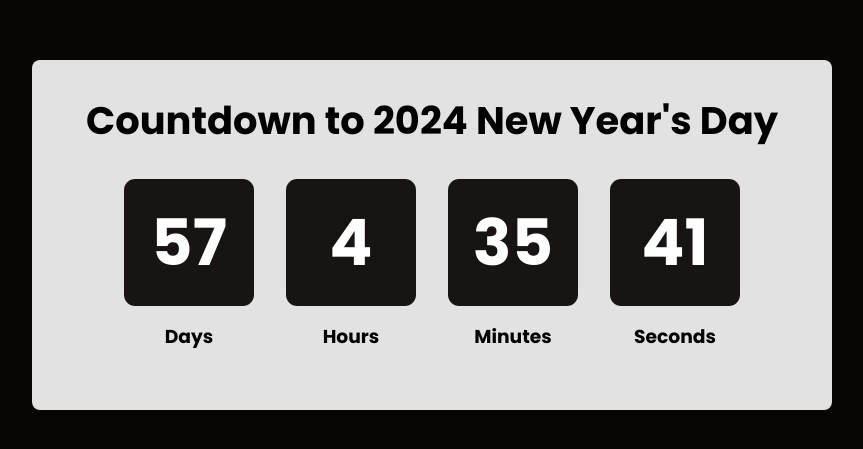
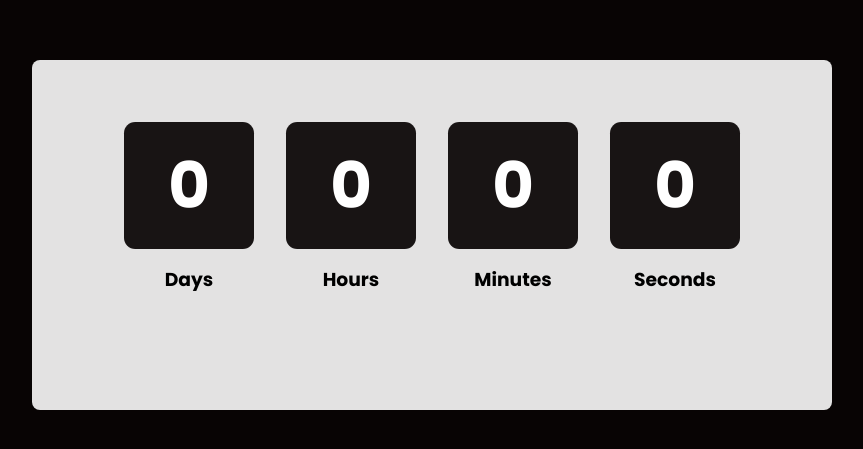
Before and after one commit to mat-afk/countdown-timer, a React (Vite) app: page /countdown in a window 1280 px wide. Shown: the part 165-614 px from the top of the page, without its empty margins (208-1071 px from the left). Built offline with nearby package versions, Linux system fonts and the light colour scheme.

Commit message:
feat: consuming countdown configurantions

```diff
--- a/src/App.jsx
+++ b/src/App.jsx
@@ -1,10 +1,23 @@
 import { Outlet } from "react-router-dom";
+import { useContext } from "react";
+
+import { CountdownContext } from "./context/CountdownContext";
 
 import "./App.css";
 
 function App() {
+  const { countdownConfig } = useContext(CountdownContext);
+  if (!countdownConfig) return <Outlet />;
+
   return (
-    <div className="App" style={{ background: "#080404" }}>
+    <div
+      className="App"
+      style={
+        countdownConfig.image
+          ? { background: `url(${countdownConfig.image})` }
+          : { background: "#080404" }
+      }
+    >
       <div className="container">
         <Outlet />
       </div>
--- a/src/components/Counter.jsx
+++ b/src/components/Counter.jsx
@@ -1,9 +1,11 @@
 import "./Counter.css";
 
-const Counter = ({ text, number }) => {
+const Counter = ({ text, number, color }) => {
   return (
     <div className="counter">
-      <p className="counter-number">{number}</p>
+      <p className="counter-number" style={{ backgroundColor: color }}>
+        {number}
+      </p>
       <h3 className="counter-text">{text}</h3>
     </div>
   );
--- a/src/components/Title.jsx
+++ b/src/components/Title.jsx
@@ -1,7 +1,11 @@
 import "./Title.css";
 
-const Title = ({ title }) => {
-  return <h1 className="title">{title}</h1>;
+const Title = ({ title, color }) => {
+  return (
+    <h1 className="title" style={{ color: color }}>
+      {title}
+    </h1>
+  );
 };
 
 export default Title;
--- a/src/routes/Countdown.jsx
+++ b/src/routes/Countdown.jsx
@@ -1,19 +1,34 @@
+import { useContext } from "react";
 import useCountdown from "../hooks/useCountdown";
 
 import Counter from "../components/Counter";
 import Title from "../components/Title";
 
+import { CountdownContext } from "../context/CountdownContext";
+import { Navigate } from "react-router-dom";
+
 const Countdown = () => {
-  const { days, hours, minutes, seconds } = useCountdown("04/01/2024 00:00:00");
+  const { countdownConfig } = useContext(CountdownContext);
+  if (!countdownConfig) return <Navigate to="/" />;
+
+  const { days, hours, minutes, seconds } = useCountdown(countdownConfig.date);
 
   return (
     <>
-      <Title title={"Countdown to 2024 New Year's Day"} />
+      <Title title={countdownConfig.title} color={countdownConfig.color} />
       <div className="countdown-container">
-        <Counter text={"Days"} number={days} />
-        <Counter text={"Hours"} number={hours} />
-        <Counter text={"Minutes"} number={minutes} />
-        <Counter text={"Seconds"} number={seconds} />
+        <Counter text={"Days"} number={days} color={countdownConfig.color} />
+        <Counter text={"Hours"} number={hours} color={countdownConfig.color} />
+        <Counter
+          text={"Minutes"}
+          number={minutes}
+          color={countdownConfig.color}
+        />
+        <Counter
+          text={"Seconds"}
+          number={seconds}
+          color={countdownConfig.color}
+        />
       </div>
     </>
   );
```
